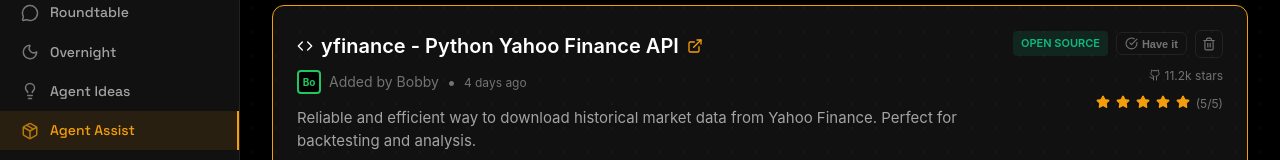
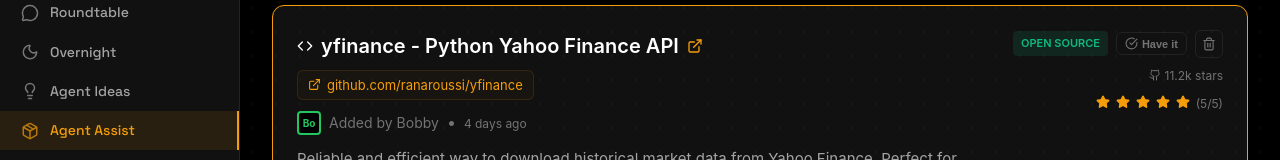
Before and after one commit to Milobuilds45/dbtech45, a Next.js app: page /os/agents/assist in a window 1280 px wide. Shown: the part 508-668 px from the top of the page. Built offline with nearby package versions, Linux system fonts and the light colour scheme; no server answers; the database is empty.

Commit message:
feat: add visible clickable URL link to Agent Assist resource cards

```diff
--- a/src/app/(dashboard)/os/agents/assist/page.tsx
+++ b/src/app/(dashboard)/os/agents/assist/page.tsx
@@ -781,6 +781,36 @@
                       </h3>
                     </div>
 
+                    {/* Clickable URL */}
+                    {resource.url && (
+                      <a
+                        href={resource.url}
+                        target="_blank"
+                        rel="noopener noreferrer"
+                        style={{
+                          color: brand.amber,
+                          fontSize: '13px',
+                          textDecoration: 'none',
+                          display: 'inline-flex',
+                          alignItems: 'center',
+                          gap: '6px',
+                          marginBottom: '10px',
+                          padding: '4px 10px',
+                          background: `${brand.amber}08`,
+                          border: `1px solid ${brand.amber}20`,
+                          borderRadius: '6px',
+                          transition: 'all 0.15s',
+                          maxWidth: '100%',
+                          overflow: 'hidden',
+                        }}
+                      >
+                        <ExternalLink size={13} style={{ flexShrink: 0 }} />
+                        <span style={{ overflow: 'hidden', textOverflow: 'ellipsis', whiteSpace: 'nowrap' }}>
+                          {resource.url.replace(/^https?:\/\//, '').replace(/\/$/, '')}
+                        </span>
+                      </a>
+                    )}
+
                     <div style={{ display: 'flex', alignItems: 'center', gap: '8px', marginBottom: '12px' }}>
                       <div style={{
                         width: '24px',
```
